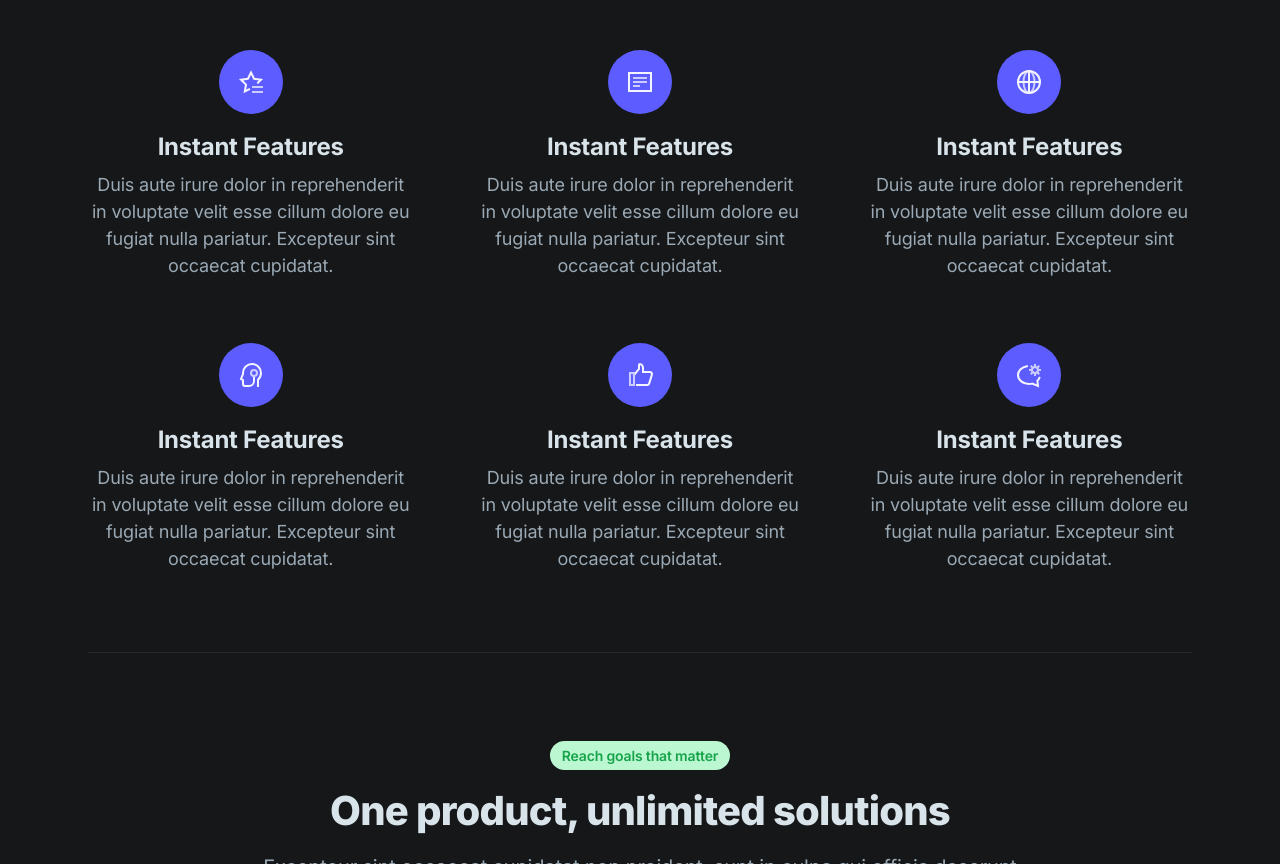
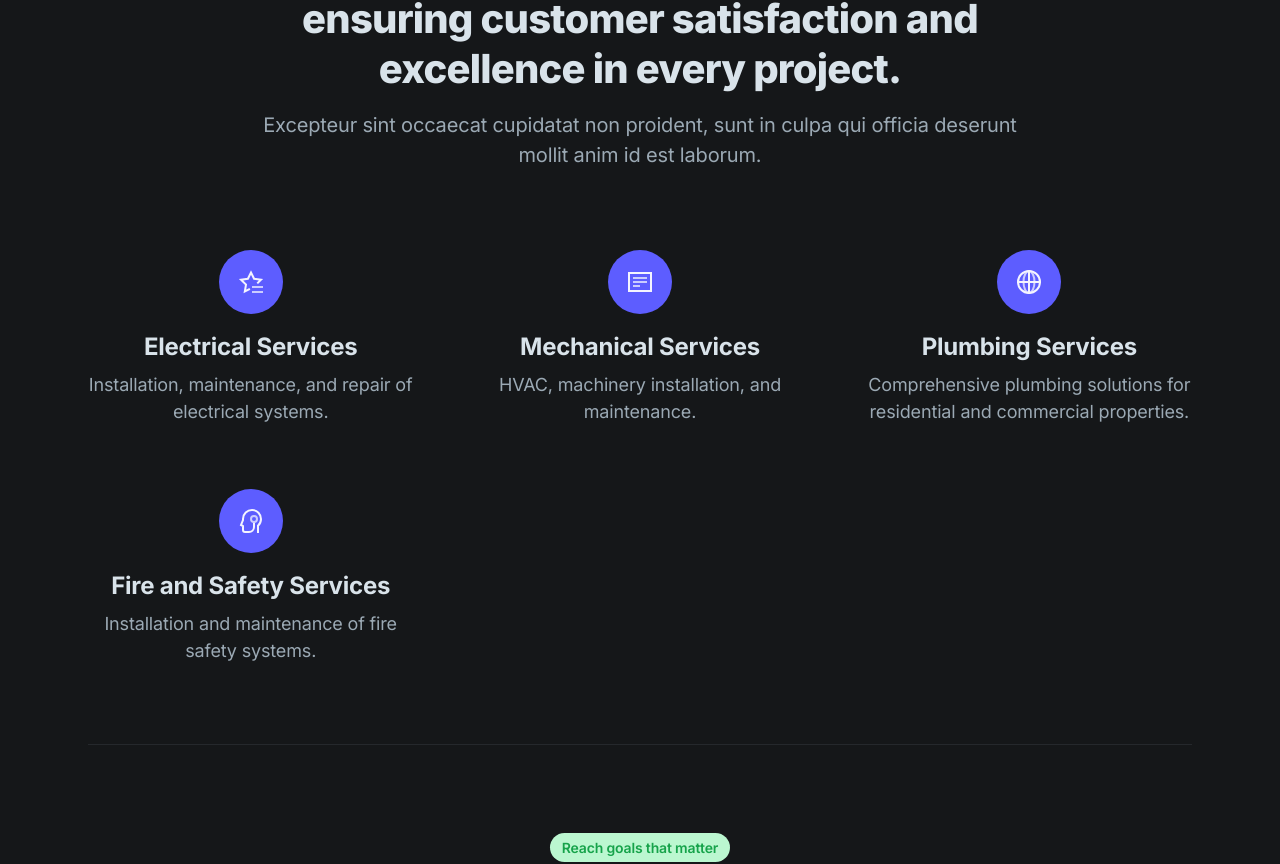
Before and after one commit to vaenterprisesin/vaenterprises, a Next.js app: page / in a window 1280 px wide. Shown: the part 1293-2157 px from the top of the page. Built offline with nearby package versions, Linux system fonts and the light colour scheme.

Commit message:
Update features.tsx

```diff
--- a/components/features.tsx
+++ b/components/features.tsx
@@ -6,7 +6,7 @@ export default function Features() {
 
           {/* Section header */}
           <div className="max-w-3xl mx-auto text-center pb-12 md:pb-20">
-            <h2 className="h2 mb-4">The majority our customers do not understand their workflows.</h2>
+            <h2 className="h2 mb-4">VA Enterprises is a leading company in the industry, committed to delivering top-quality products and services. Our team of professionals is dedicated to ensuring customer satisfaction and excellence in every project.</h2>
             <p className="text-xl text-gray-400">Excepteur sint occaecat cupidatat non proident, sunt in culpa qui officia deserunt mollit anim id est laborum.</p>
           </div>
 
@@ -20,8 +20,8 @@ export default function Features() {
                 <path className="stroke-current text-purple-100" d="M30 39.313l-4.18 2.197L27 34.628l-5-4.874 6.91-1.004L32 22.49l3.09 6.26L42 29.754l-3 2.924" strokeLinecap="square" strokeWidth="2" fill="none" fillRule="evenodd" />
                 <path className="stroke-current text-purple-300" d="M43 42h-9M43 37h-9" strokeLinecap="square" strokeWidth="2" />
               </svg>
-              <h4 className="h4 mb-2">Instant Features</h4>
-              <p className="text-lg text-gray-400 text-center">Duis aute irure dolor in reprehenderit in voluptate velit esse cillum dolore eu fugiat nulla pariatur. Excepteur sint occaecat cupidatat.</p>
+              <h4 className="h4 mb-2">Electrical Services</h4>
+              <p className="text-lg text-gray-400 text-center">Installation, maintenance, and repair of electrical systems.</p>
             </div>
 
             {/* 2nd item */}
@@ -31,8 +31,8 @@ export default function Features() {
                 <path className="stroke-current text-purple-100" strokeWidth="2" strokeLinecap="square" d="M21 23h22v18H21z" fill="none" fillRule="evenodd" />
                 <path className="stroke-current text-purple-300" d="M26 28h12M26 32h12M26 36h5" strokeWidth="2" strokeLinecap="square" />
               </svg>
-              <h4 className="h4 mb-2">Instant Features</h4>
-              <p className="text-lg text-gray-400 text-center">Duis aute irure dolor in reprehenderit in voluptate velit esse cillum dolore eu fugiat nulla pariatur. Excepteur sint occaecat cupidatat.</p>
+              <h4 className="h4 mb-2">Mechanical Services</h4>
+              <p className="text-lg text-gray-400 text-center">HVAC, machinery installation, and maintenance.</p>
             </div>
 
             {/* 3rd item */}
@@ -45,8 +45,8 @@ export default function Features() {
                   <circle className="stroke-current text-purple-100" cx="11" cy="11" r="11" />
                 </g>
               </svg>
-              <h4 className="h4 mb-2">Instant Features</h4>
-              <p className="text-lg text-gray-400 text-center">Duis aute irure dolor in reprehenderit in voluptate velit esse cillum dolore eu fugiat nulla pariatur. Excepteur sint occaecat cupidatat.</p>
+              <h4 className="h4 mb-2">Plumbing Services</h4>
+              <p className="text-lg text-gray-400 text-center">Comprehensive plumbing solutions for residential and commercial properties.</p>
             </div>
 
             {/* 4th item */}
@@ -58,12 +58,12 @@ export default function Features() {
                   <circle className="stroke-current text-purple-300" cx="13" cy="9" r="3" />
                 </g>
               </svg>
-              <h4 className="h4 mb-2">Instant Features</h4>
-              <p className="text-lg text-gray-400 text-center">Duis aute irure dolor in reprehenderit in voluptate velit esse cillum dolore eu fugiat nulla pariatur. Excepteur sint occaecat cupidatat.</p>
+              <h4 className="h4 mb-2">Fire and Safety Services</h4>
+              <p className="text-lg text-gray-400 text-center">Installation and maintenance of fire safety systems.</p>
             </div>
 
             {/* 5th item */}
-            <div className="relative flex flex-col items-center" data-aos="fade-up" data-aos-delay="400" data-aos-anchor="[data-aos-id-blocks]">
+            {/* <div className="relative flex flex-col items-center" data-aos="fade-up" data-aos-delay="400" data-aos-anchor="[data-aos-id-blocks]">
               <svg className="w-16 h-16 mb-4" viewBox="0 0 64 64" xmlns="http://www.w3.org/2000/svg">
                 <rect className="fill-current text-purple-600" width="64" height="64" rx="32" />
                 <g strokeLinecap="square" strokeWidth="2" fill="none" fillRule="evenodd">
@@ -73,10 +73,10 @@ export default function Features() {
               </svg>
               <h4 className="h4 mb-2">Instant Features</h4>
               <p className="text-lg text-gray-400 text-center">Duis aute irure dolor in reprehenderit in voluptate velit esse cillum dolore eu fugiat nulla pariatur. Excepteur sint occaecat cupidatat.</p>
-            </div>
+            </div> */}
 
             {/* 6th item */}
-            <div className="relative flex flex-col items-center" data-aos="fade-up" data-aos-delay="500" data-aos-anchor="[data-aos-id-blocks]">
+            {/* <div className="relative flex flex-col items-center" data-aos="fade-up" data-aos-delay="500" data-aos-anchor="[data-aos-id-blocks]">
               <svg className="w-16 h-16 mb-4" viewBox="0 0 64 64" xmlns="http://www.w3.org/2000/svg">
                 <rect className="fill-current text-purple-600" width="64" height="64" rx="32" />
                 <g transform="translate(21 22)" strokeLinecap="square" strokeWidth="2" fill="none" fillRule="evenodd">
@@ -87,7 +87,7 @@ export default function Features() {
               </svg>
               <h4 className="h4 mb-2">Instant Features</h4>
               <p className="text-lg text-gray-400 text-center">Duis aute irure dolor in reprehenderit in voluptate velit esse cillum dolore eu fugiat nulla pariatur. Excepteur sint occaecat cupidatat.</p>
-            </div>
+            </div> */}
 
           </div>
 
```
